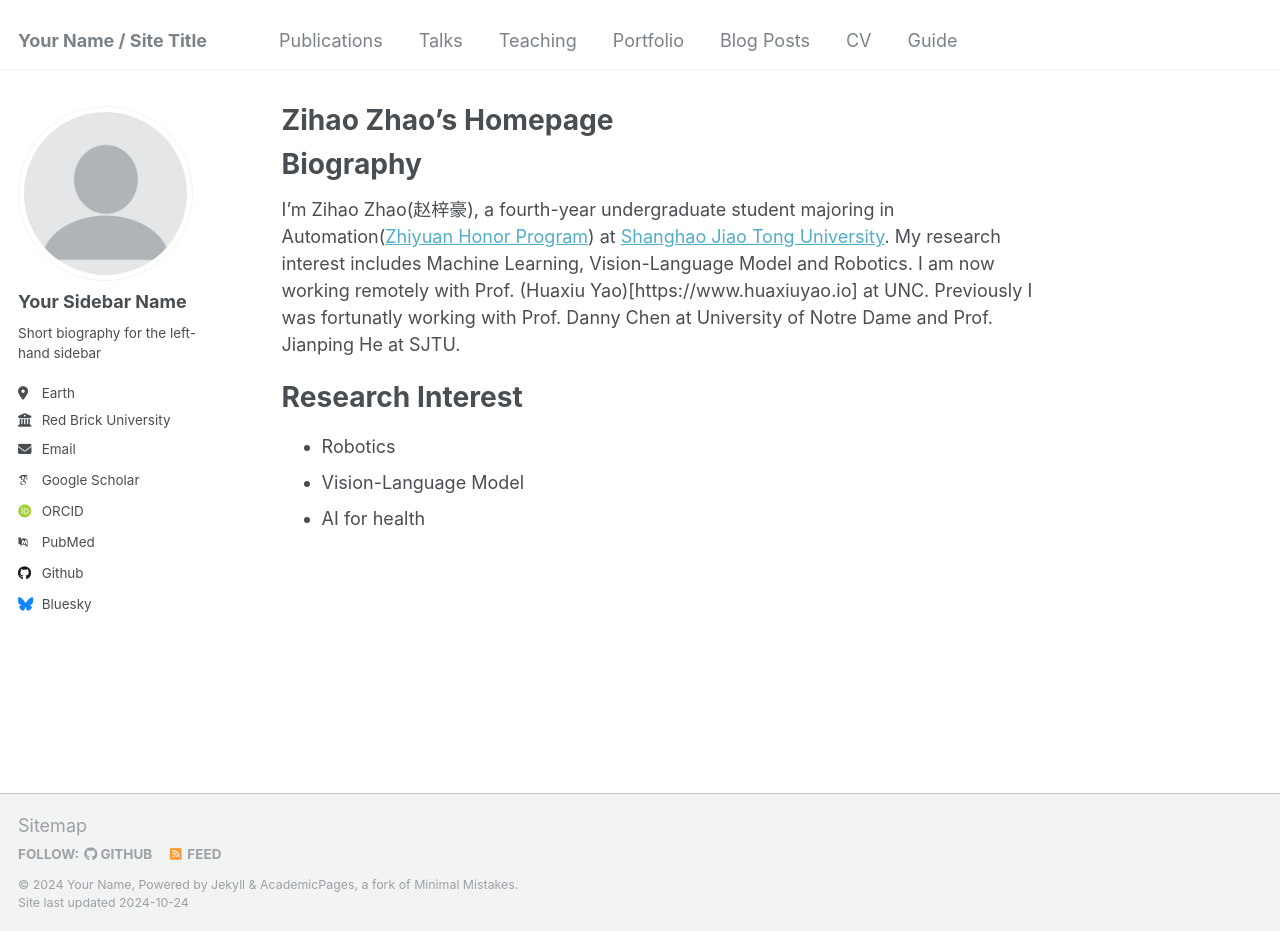
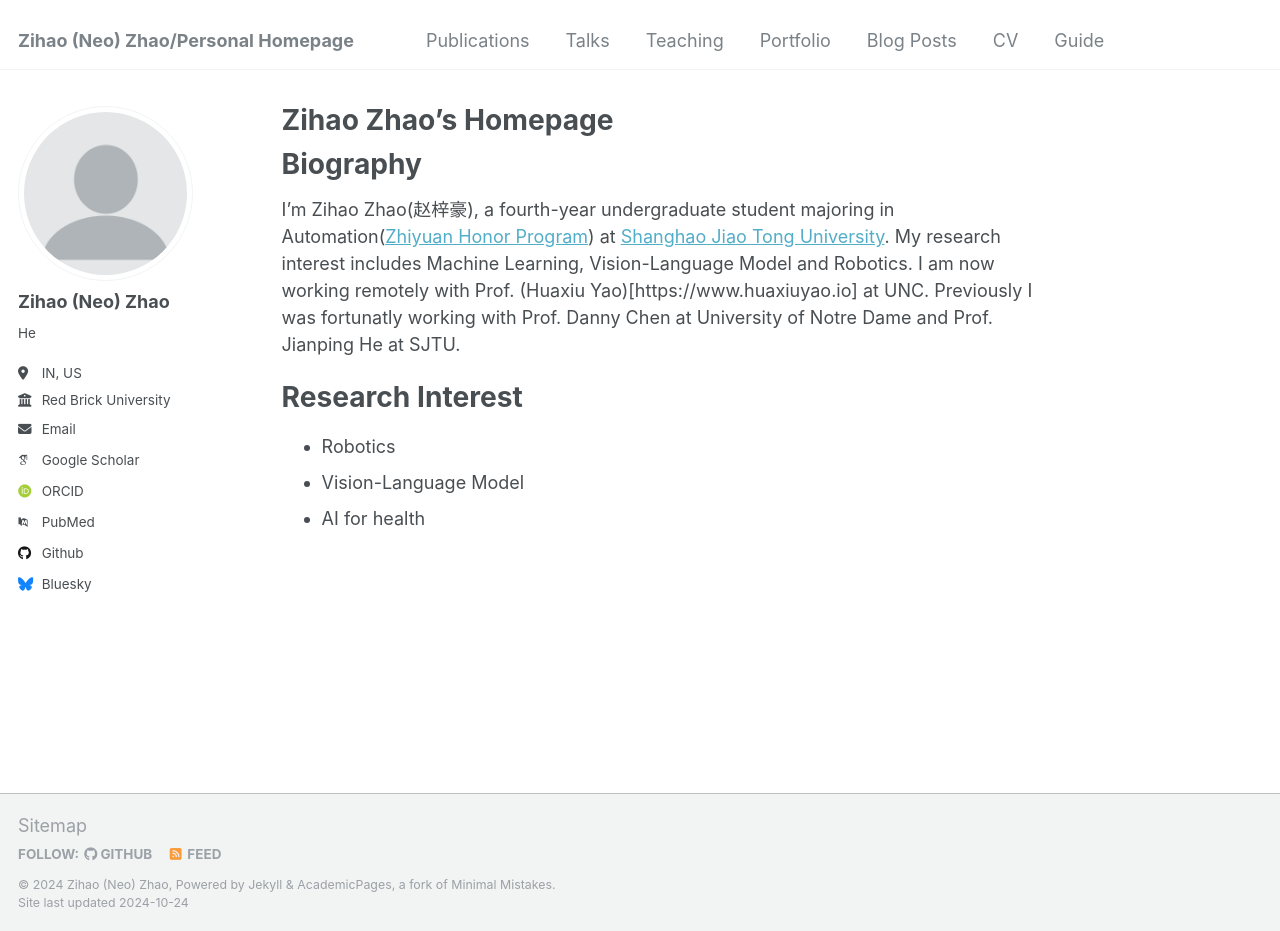
Before and after one commit to neo1zh/neo1zh.github.io, a Jekyll site: the page built from _pages/about.md, in a window 1280 px wide and 931 px high. Built offline with Jekyll 4.4.1, drawn with Linux system fonts in a browser that asks for light colours; some web fonts are replaced.

Commit message:
Update _config.yml

```diff
--- a/_config.yml
+++ b/_config.yml
@@ -8,13 +8,13 @@
 
 # Basic Site Settings
 locale                   : "en-US"
-title                    : "Your Name / Site Title"
+title                    : "Zihao (Neo) Zhao/Personal Homepage"
 title_separator          : "-"
-name                     : &name "Your Name"
-description              : &description "personal description"
-url                      : https://academicpages.github.io # the base hostname & protocol for your site e.g. "https://mmistakes.github.io"
+name                     : &name "Zihao (Neo) Zhao"
+description              : &description "forth-year undergraduate student form Shanghai Jiao Tong University"
+url                      : https://neo1zh.github.io # the base hostname & protocol for your site e.g. "https://mmistakes.github.io"
 baseurl                  : "" # the subpath of your site, e.g. "/blog"
-repository               : "academicpages/academicpages.github.io"
+repository               : "neo1zh/neo1zh.github.io"
 
 # Site Author - The following control what appear as part of the author content on the side bar.
 #               If a field is blank the icon and link will not appear, otherwise it will be shown.
@@ -22,13 +22,13 @@ repository               : "academicpages/academicpages.github.io"
 author:
   # Biographic information
   avatar           : "profile.png"
-  name             : "Your Sidebar Name"
-  pronouns         : # example: "she/her"
-  bio              : "Short biography for the left-hand sidebar"
-  location         : "Earth"
+  name             : "Zihao (Neo) Zhao"
+  pronouns         : "He"
+  bio              : ""
+  location         : "IN, US"
   employer         : "Red Brick University"
   uri              : # URL
-  email            : "none@example.org"
+  email            : "zzh_021111@sjtu.edu.cn"
 
   # Academic websites
   arxiv            : # URL - Update with the correct link to your profile
```
